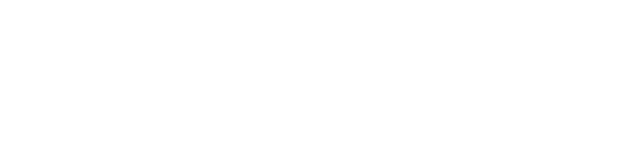
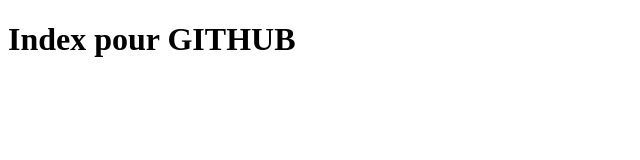
Before and after one commit to NuTsyTo/git-flow, a plain HTML site: page index.html in a window 1280 px wide. Shown: the whole page, without its empty margins (0-640 px from the left). Drawn offline with Linux system fonts and the light colour scheme.

Commit message:
4eme commit

```diff
--- a/index.html
+++ b/index.html
@@ -6,6 +6,6 @@
     <title>INDEX</title>
 </head>
 <body>
-
+    <h1> Index pour GITHUB </h1>
 </body>
 </html>
```
